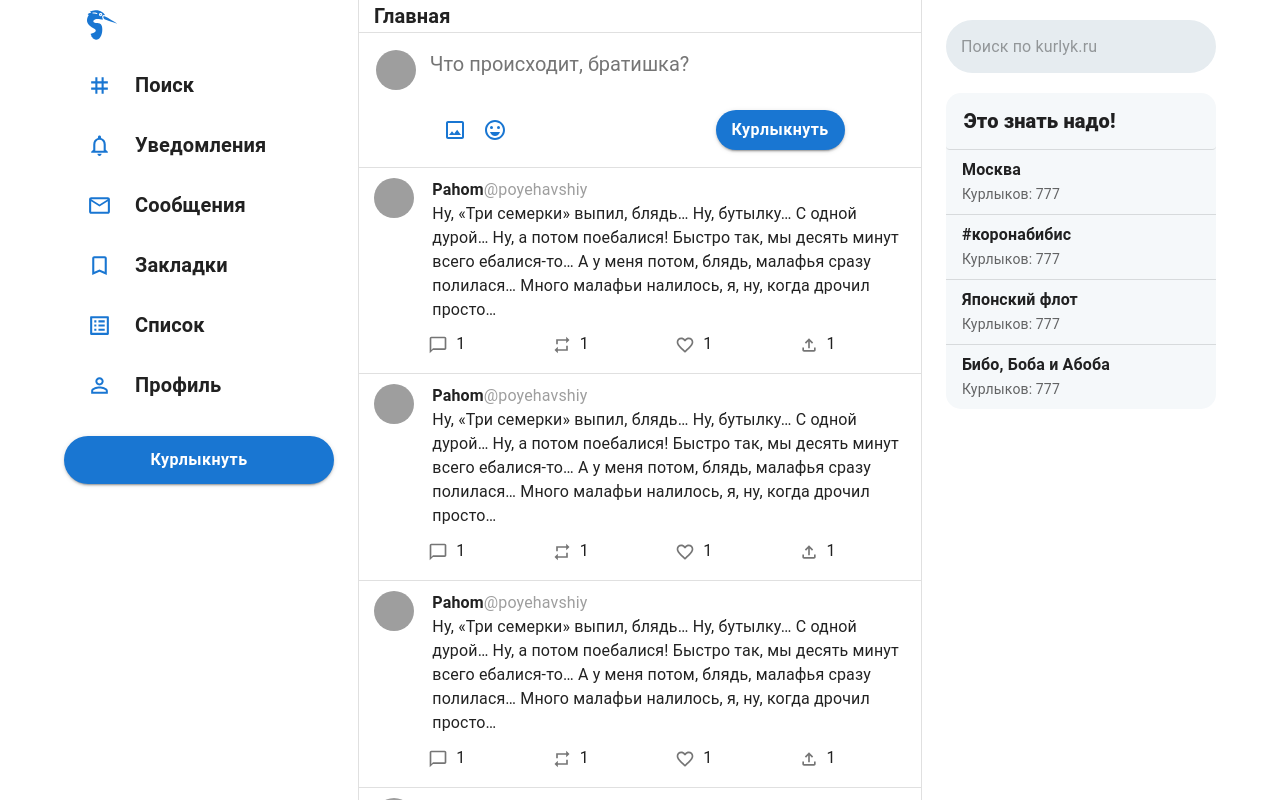
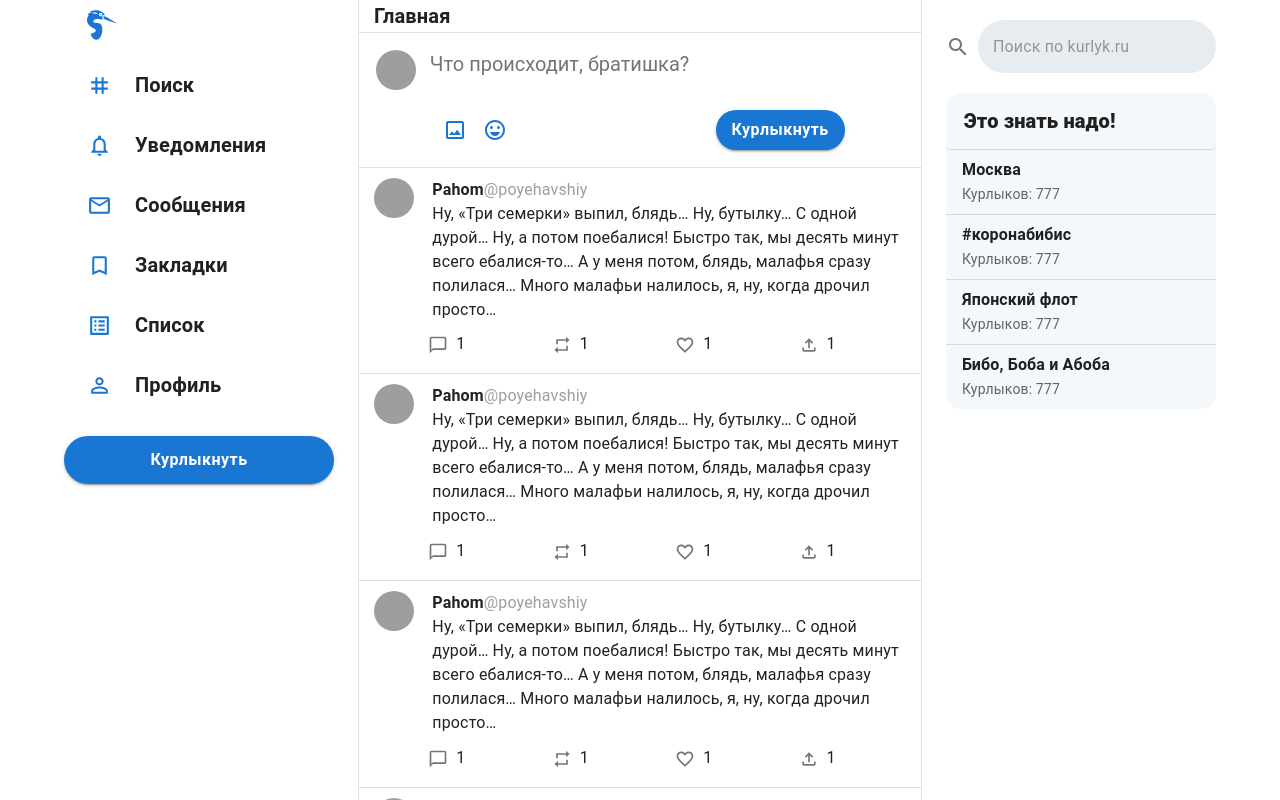
Before and after one commit to nikita11044/kurlyk, a React (Create React App) app in the folder front/: page /home in a window 1280 px wide. Shown: the top 800 px of the page. Built offline with nearby package versions, Linux system fonts and the light colour scheme; grey boxes are pictures that could not be loaded.

Commit message:
added input adornment TODO: add container to input base

```diff
--- a/front/src/pages/Home/Home.tsx
+++ b/front/src/pages/Home/Home.tsx
@@ -3,7 +3,7 @@ import styles from "./Home.module.scss"
 import {
     Container,
     Divider,
-    Grid,
+    Grid, InputAdornment,
     InputBase,
     List,
     ListItem,
@@ -19,6 +19,7 @@ import {AddKurlykForm} from "../../components/AddKurlykForm/AddKurlykForm";
 import {TagsBlock} from "../../components/TagsBlock";
 import {ThemeType} from "../../types";
 import {SearchField} from "../../components/SearchField";
+import SearchIcon from '@mui/icons-material/Search';
 
 const KurlykPaper = styled(Paper)({
     height: '100%',
@@ -66,7 +67,14 @@ export const Home: React.FC = (): React.ReactElement => {
                 </Grid>
                 <Grid item sm={3} md={3}>
                     <div className={styles.rightSideWrapper}>
-                        <SearchField fullWidth placeholder='Поиск по kurlyk.ru'/>
+                        <SearchField
+                            fullWidth
+                            placeholder='Поиск по kurlyk.ru'
+                            startAdornment={
+                                <InputAdornment position='start'>
+                                    <SearchIcon/>
+                                </InputAdornment>
+                            }/>
                         <TagsBlock/>
                     </div>
                 </Grid>
```
